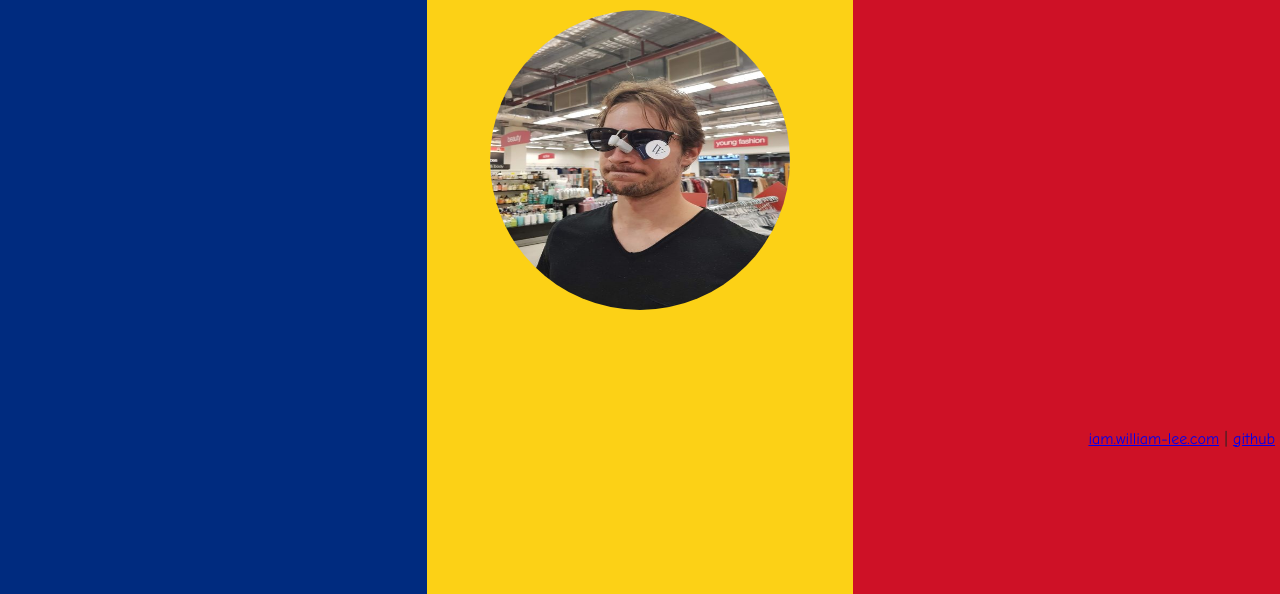
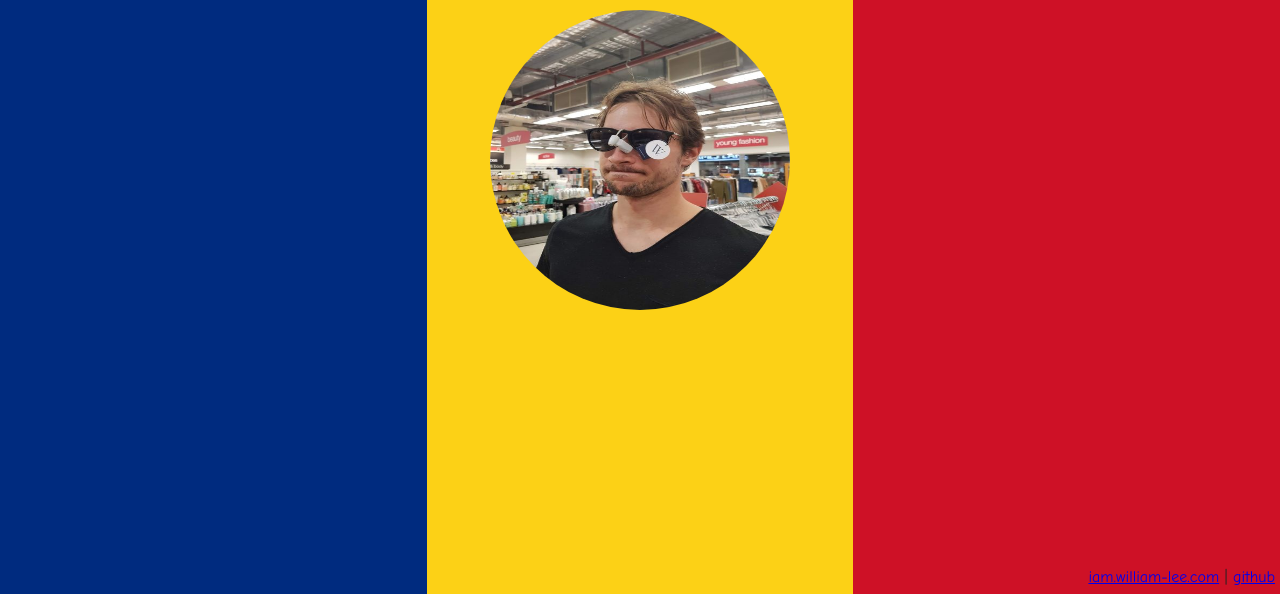
Before and after one commit to wlee88/iam.alexplescan.com, a website built with webpack: page index.html in a window 1280 px wide. Shown: the part 345-939 px from the top of the page. Built offline with nearby package versions, Linux system fonts and the light colour scheme.

Commit message:
fix footer text

```diff
--- a/css/main.css
+++ b/css/main.css
@@ -215,6 +215,7 @@ img {
 }
 
 .footer {
+  z-index: 1;
   position: absolute;
   bottom: 0;
   right: 0;
--- a/index.html
+++ b/index.html
@@ -19,6 +19,11 @@
     <div class="overlay">
       <div class="overlay-text"><h1>Alex Plescan</h1></div>
       <div class="image"><img src="img/image-1.jpg" width="200" height="300" class="alex-image" alt="photo of some guy balding"/></div>
+      <div class="footer">
+        <div class="links">
+          <a href="http://iam.william-lee.com" target="_blank">iam.william-lee.com</a> | <a href="https://github.com/wlee88/iam.alexplescan.com/">github</a>
+        </div>
+      </div>
     </div>
     <div class='row'>
       <div class='column'>
@@ -43,11 +48,7 @@
   <div class="notification unselectable">
     <div class="marquee"><span>I am a Professional!</span></div>
   </div>
-  <div class="footer">
-    <div class="links">
-      <a href="http://iam.william-lee.com" target="_blank">iam.william-lee.com</a> | <a href="https://github.com/wlee88/iam.alexplescan.com/">github</a>
-    </div>
-  </div>
+
   <script src="/dist/index.js"></script>
 </body>
 
```
